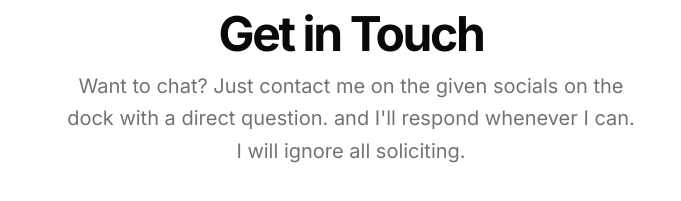
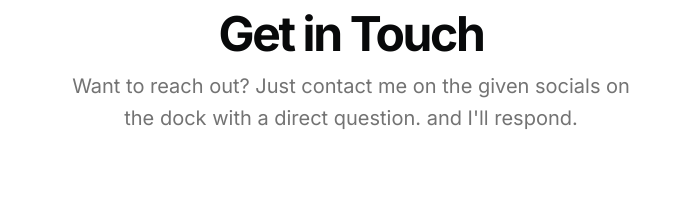
Before and after one commit to kaustavbhalla/temp-portfolio, a Next.js app in the folder portfolio/: page / in a window 1280 px wide. Shown: the part 2948-3149 px from the top of the page, without its empty margins (289-970 px from the left). Built offline with nearby package versions, Linux system fonts and the light colour scheme; no server answers.

Commit message:
Update contact message wording for clarity

```diff
--- a/portfolio/src/app/page.tsx
+++ b/portfolio/src/app/page.tsx
@@ -216,12 +216,11 @@ export default function Page() {
                 Get in Touch
               </h2>
               <p className="mx-auto max-w-[600px] text-muted-foreground md:text-xl/relaxed lg:text-base/relaxed xl:text-xl/relaxed">
-                Want to chat? Just contact me on the given socials on the dock{" "}
+                Want to reach out? Just contact me on the given socials on the dock{" "}
 
                   with a direct question.
                 {" "}
-                and I&apos;ll respond whenever I can. I will ignore all
-                soliciting.
+                and I&apos;ll respond.
               </p>
             </div>
           </BlurFade>
```
